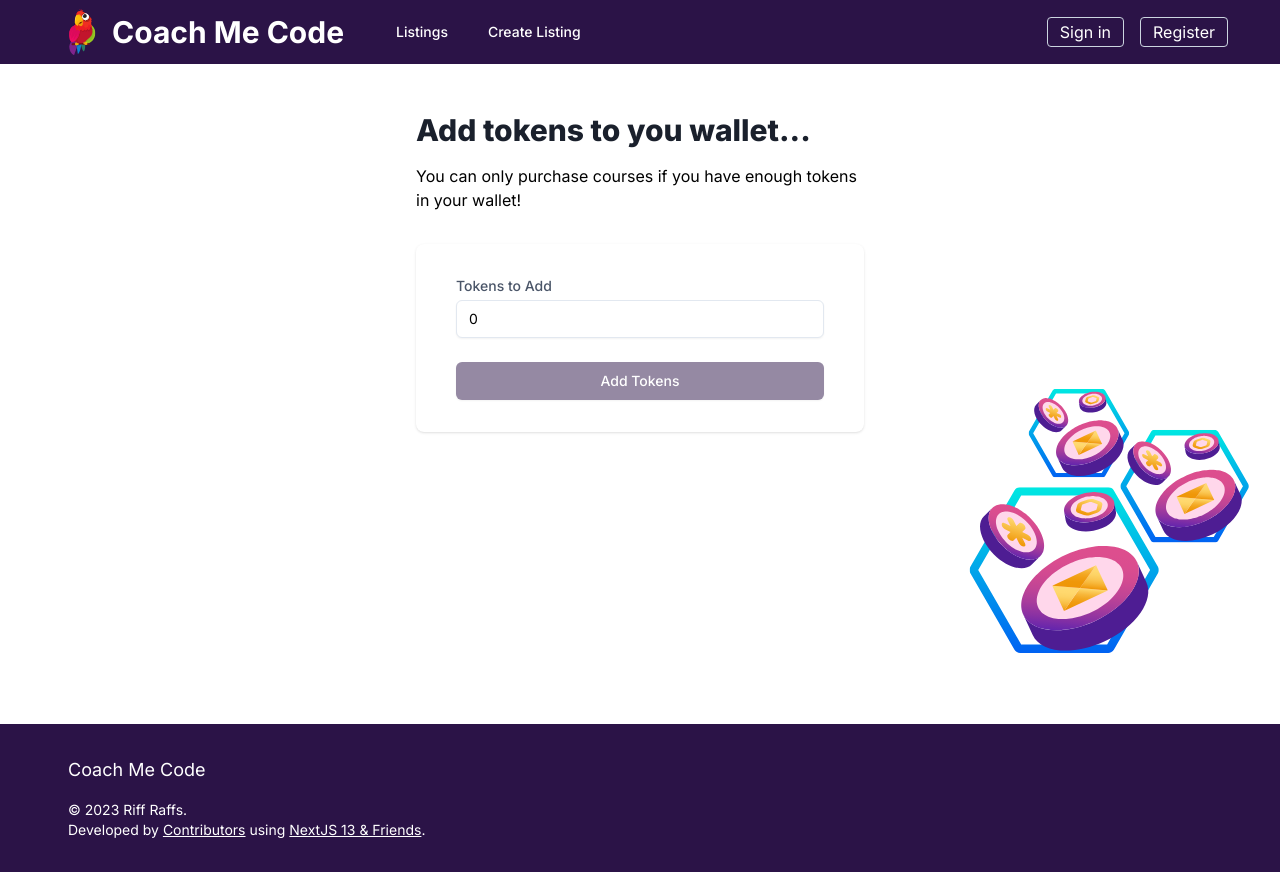
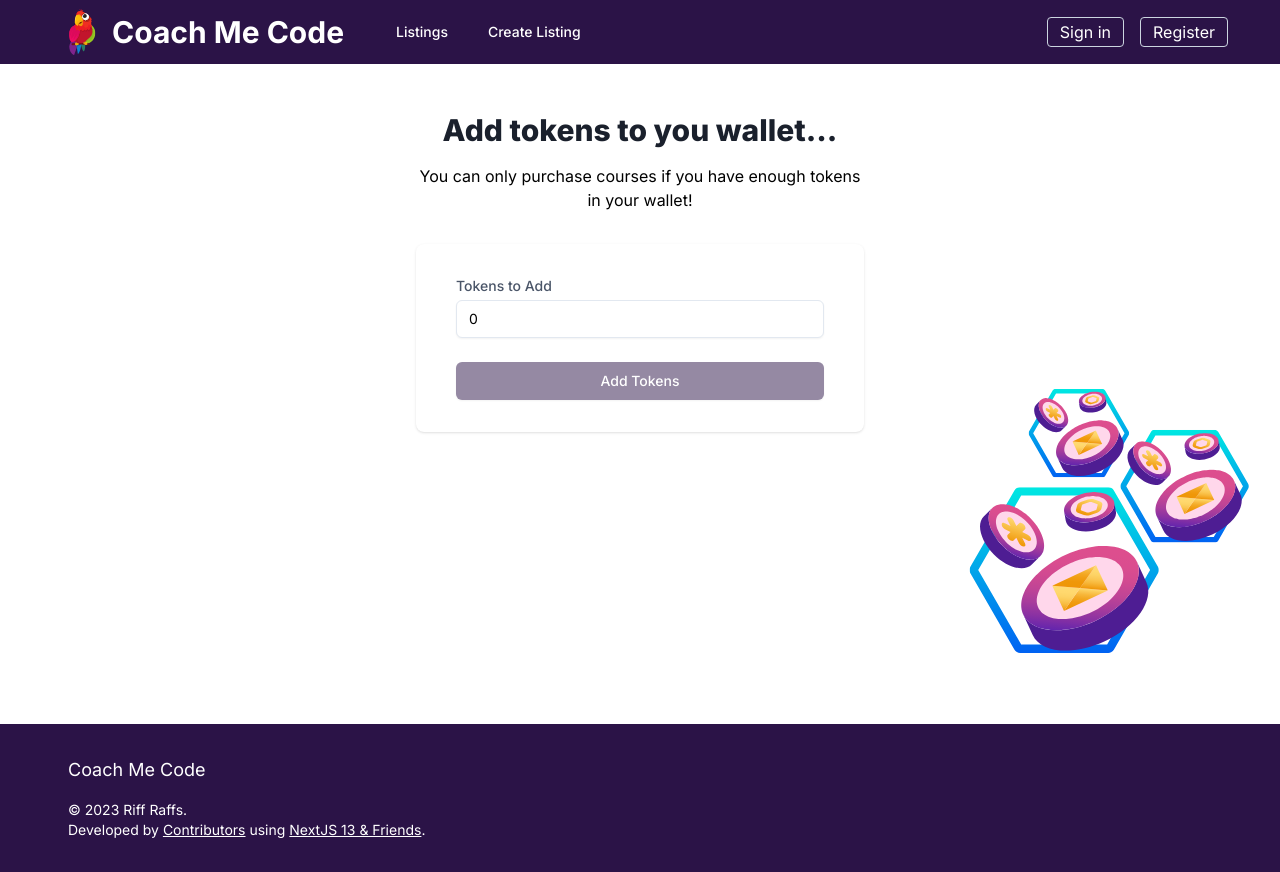
Before and after one commit to Spyabo/coach-me-code, a Next.js app: page /wallet/1 in a window 1280 px wide. Built offline with nearby package versions, Linux system fonts and the light colour scheme; no server answers.

Commit message:
Center text

```diff
--- a/src/app/wallet/[userID]/page.tsx
+++ b/src/app/wallet/[userID]/page.tsx
@@ -25,10 +25,10 @@ export default function Money() {
   return (
     <div className=" max-w-7xl mx-auto container flex flex-col py-12 px-6">
       <div className="flex flex-col gap-4 sm:mx-auto sm:w-full sm:max-w-md">
-        <h2 className="text-3xl font-extrabold text-gray-900">
+        <h2 className="text-center text-3xl font-extrabold text-gray-900">
           Add tokens to you wallet...
         </h2>
-        <p>You can only purchase courses if you have enough tokens in your wallet!</p>
+        <p className="text-center">You can only purchase courses if you have enough tokens in your wallet!</p>
       </div>
       <div className="mt-8 sm:mx-auto sm:w-full sm:max-w-md">
         <div className="bg-white py-8 px-4 shadow sm:rounded-lg sm:px-10">
```
